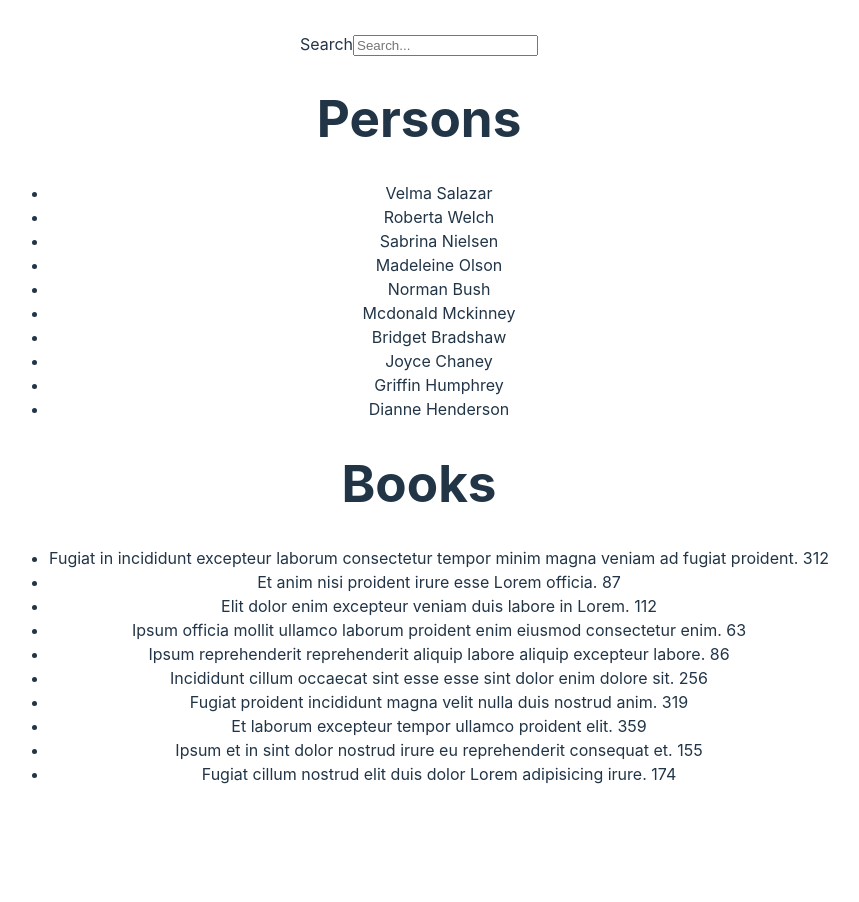
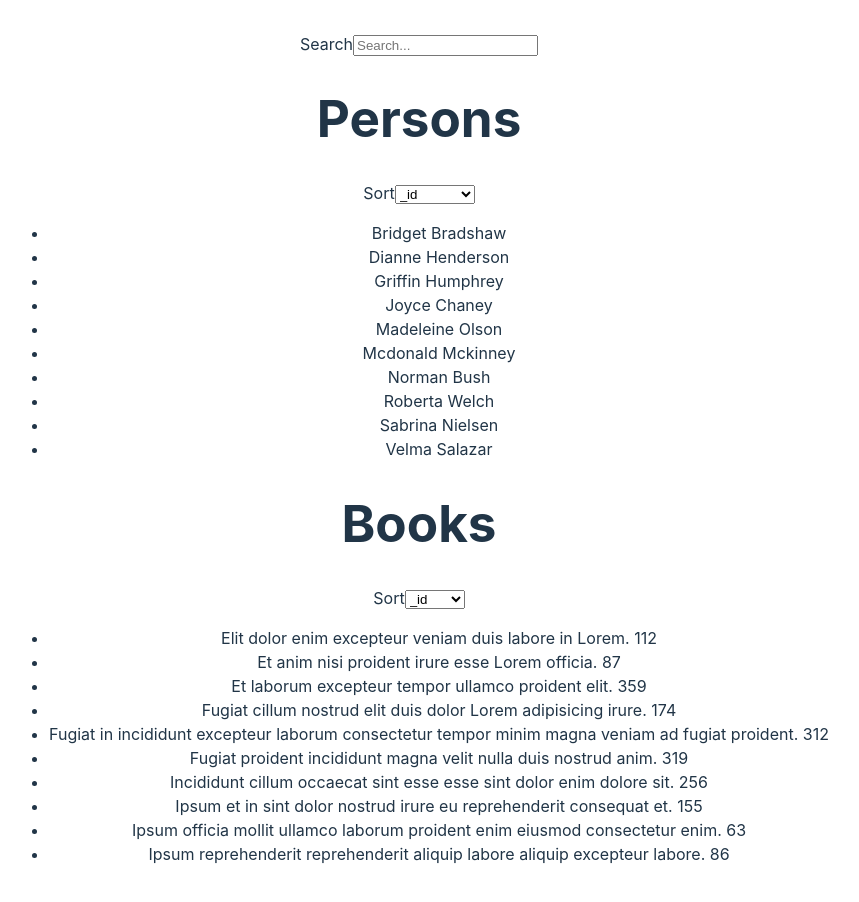
Before and after one commit to willemverbuyst/filter-search-sort, a React (Vite) app: page / in a window 1280 px wide. Shown: the top 902 px of the page, without its empty margins (221-1080 px from the left). Before the commit the page ends 834 px from the top, so only its background shows below. Built offline with nearby package versions, Linux system fonts and the light colour scheme.

Commit message:
Create generic sort function

```diff
--- a/src/App.tsx
+++ b/src/App.tsx
@@ -1,12 +1,23 @@
 import { useState } from 'react';
 import './App.css';
 import { search } from './business/search';
+import { sort } from './business/sort';
 import SearchInput from './components/SearchInput';
+import Sorters from './components/Sorters';
 import { books } from './dummyData/books';
 import { persons } from './dummyData/persons';
+import { Book } from './interfaces/Book';
+import { Person } from './interfaces/Person';
+import { Property } from './interfaces/Property';
 
 function App() {
   const [query, setQuery] = useState<string>('');
+  const [personProperty, setPersonProperty] = useState<Property<Person>>({
+    property: 'firstName',
+  });
+  const [bookProperty, setBookProperty] = useState<Property<Book>>({
+    property: 'title',
+  });
   return (
     <>
       <SearchInput
@@ -16,11 +27,16 @@ function App() {
         }}
       />
       <h1>Persons</h1>
+      <Sorters
+        object={persons[0]}
+        setProperty={(property) => setPersonProperty({ property })}
+      />
       <ul>
         {persons
           .filter((person) =>
             search(person, ['firstName', 'surname'], query, true)
           )
+          .sort((a, b) => sort(a, b, personProperty.property))
           .map((person) => (
             <li key={person._id}>
               {person.firstName} {person.surname}
@@ -28,9 +44,14 @@ function App() {
           ))}
       </ul>
       <h1>Books</h1>
+      <Sorters
+        object={books[0]}
+        setProperty={(property) => setBookProperty({ property })}
+      />
       <ul>
         {books
           .filter((book) => search(book, ['title'], query))
+          .sort((a, b) => sort(a, b, bookProperty.property))
           .map((book) => (
             <li key={book._id}>
               {book.title} {book.pages}
--- /dev/null
+++ b/src/business/sort.ts
@@ -0,0 +1,8 @@
+export function sort<T>(a: T, b: T, property: keyof T) {
+  if (a[property] > b[property]) {
+    return 1;
+  } else if (a[property] < b[property]) {
+    return -1;
+  }
+  return 0;
+}
--- /dev/null
+++ b/src/components/Sorters.tsx
@@ -0,0 +1,27 @@
+interface Props<T extends Record<PropertyKey, any>> {
+  object: T;
+  setProperty: (key: keyof T) => void;
+}
+
+export default function Sorters<T extends Record<PropertyKey, any>>(
+  props: Props<T>
+) {
+  const { object, setProperty } = props;
+  return (
+    <>
+      <label htmlFor="sorters">Sort</label>
+      <select
+        id="sorters"
+        placeholder="Sort..."
+        aria-label="Sort"
+        onChange={(event) => setProperty(event.target.value)}
+      >
+        {Object.keys(object).map((key) => (
+          <option key={key} value={key}>
+            {key}
+          </option>
+        ))}
+      </select>
+    </>
+  );
+}
--- /dev/null
+++ b/src/interfaces/Property.ts
@@ -0,0 +1,3 @@
+export interface Property<T> {
+  property: keyof T;
+}
```
